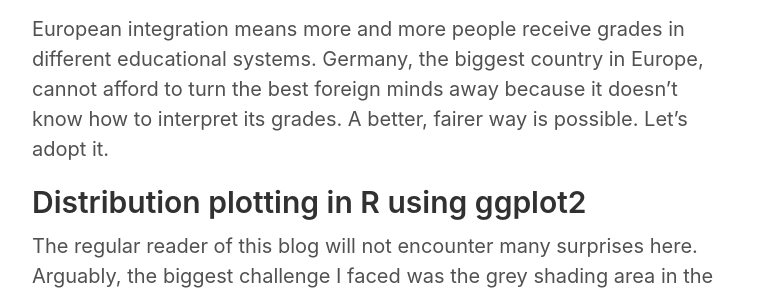
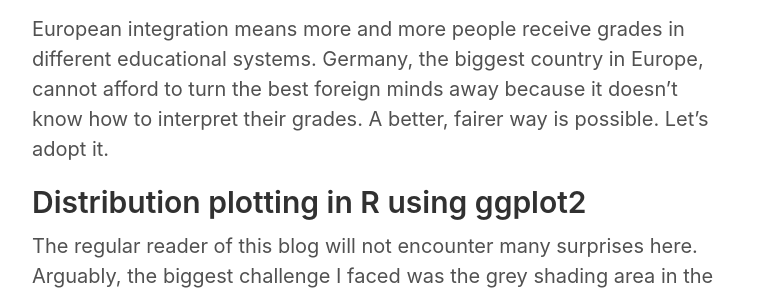
Before and after one commit to rikunert/rikunert.github.io, a Jekyll site: the page built from _posts/2017-06-27-grade-discrimination.md, in a window 1280 px wide and 900 px high, scrolled down 5897 px. Shown: the part 243-538 px from the top of the window, without its empty margins (258-1018 px from the left). Built offline with Jekyll 4.4.1, drawn with Linux system fonts in a browser that asks for light colours; comment, search, counter and statistics services are not loaded; some of the changed text lies outside the part shown.

Commit message:
fixed two typos in grade discrimination blog post

```diff
--- a/_posts/2017-06-27-grade-discrimination.md
+++ b/_posts/2017-06-27-grade-discrimination.md
@@ -99,7 +99,7 @@
  The right information is out there, I hope this blog post convinces you why it is important to use it.
 
 European integration means more and more people receive grades in different educational systems.
-Germany, the biggest country in Europe, cannot afford to turn the best foreign minds away because it doesn't know how to interpret its grades.
+Germany, the biggest country in Europe, cannot afford to turn the best foreign minds away because it doesn't know how to interpret their grades.
 A better, fairer way is possible.
 Let's adopt it.
 
```
Also changed, not shown: other parts of _posts/2017-06-27-grade-discrimination.md (+1 -1 lines).
